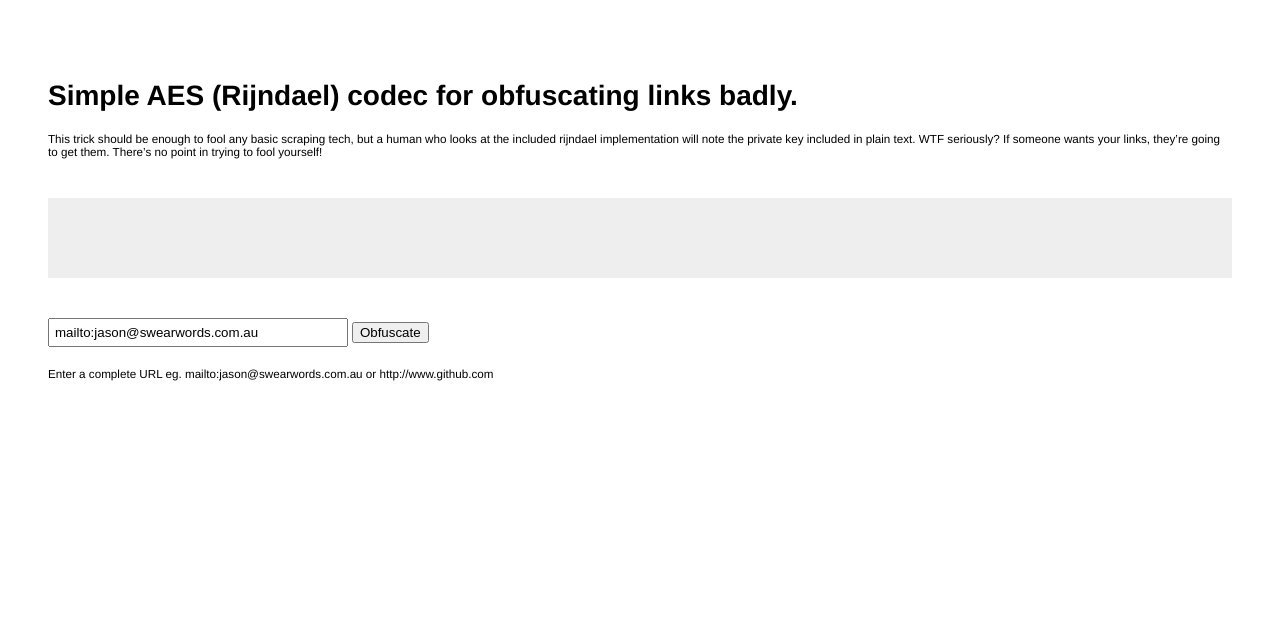
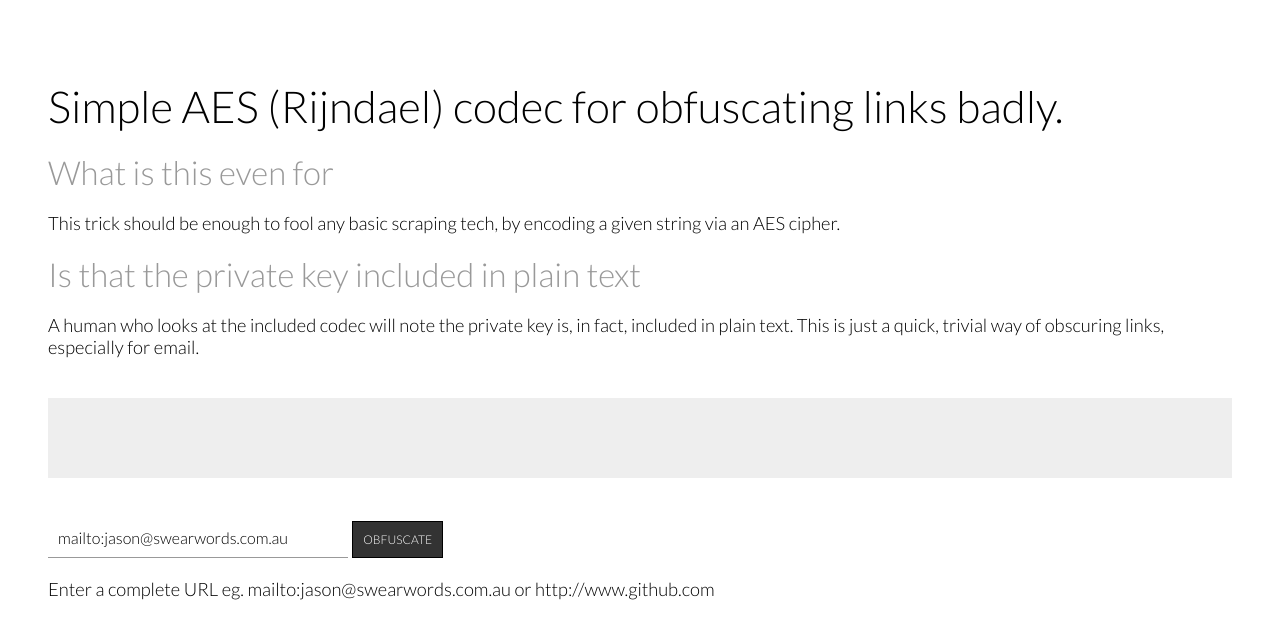
Before and after one commit to waitingallday/rijndael, a plain HTML site: page index.html in a window 1280 px wide. Drawn offline with nearby package versions, Linux system fonts and the light colour scheme.

Commit message:
add some styles, better description

```diff
--- a/index.html
+++ b/index.html
@@ -3,11 +3,15 @@
 	<script src="https://ajax.googleapis.com/ajax/libs/jquery/1.7.1/jquery.min.js"></script>
 	<script src="rijndael.js" type="text/javascript"></script>
 	<style type="text/css">
-body {font-family:Helvetica,Arial,sans-serif; font-size:14px;}
+@import url(http://fonts.googleapis.com/css?family=Lato:300);
+body {font-family:Lato,Helvetica,Arial,sans-serif; font-weight:300; font-size:22px;}
 div {margin:40px; padding:40px; background:#eee;}
-h1 {margin:80px 40px 0;}
+pre {font-size:0.5em;}
+h1,h2 {margin:80px 40px 0; font-weight:300;}
+h2 {margin:20px 40px 0; color:#999;}
 small, form {margin:20px 40px; display:block;}
-input[type="text"] {padding:5px; width:300px;}
+input[type="text"] {padding:10px; font-size:16px; font-family:Lato,Helvetica,Arial,sans-serif; font-weight:300; border:0; border-bottom:1px solid #999; width:300px;}
+input[type="submit"] {padding:10px; font-size:12px; font-family:Lato,Helvetica,Arial,sans-serif; font-weight:300; text-transform:uppercase; background:#333; color:#fff; border:1px solid #000;}
 	</style>
 </head>
 <body>
@@ -22,7 +26,13 @@ function enc() {
 
 	<h1>Simple AES (Rijndael) codec for obfuscating links badly.</h1>
 
-	<small>This trick should be enough to fool any basic scraping tech, but a human who looks at the included rijndael implementation will note the private key included in plain text. WTF seriously? If someone wants your links, they&rsquo;re going to get them. There&rsquo;s no point in trying to fool yourself!</small>
+	<h2>What is this even for</h2>
+
+	<small>This trick should be enough to fool any basic scraping tech, by encoding a given string via an AES cipher.</small>
+
+	<h2>Is that the private key included in plain text</h2>
+
+	<small>A human who looks at the included codec will note the private key is, in fact, included in plain text. This is just a quick, trivial way of obscuring links, especially for email.</small>
 
 	<div id="result"></div>
 
```
